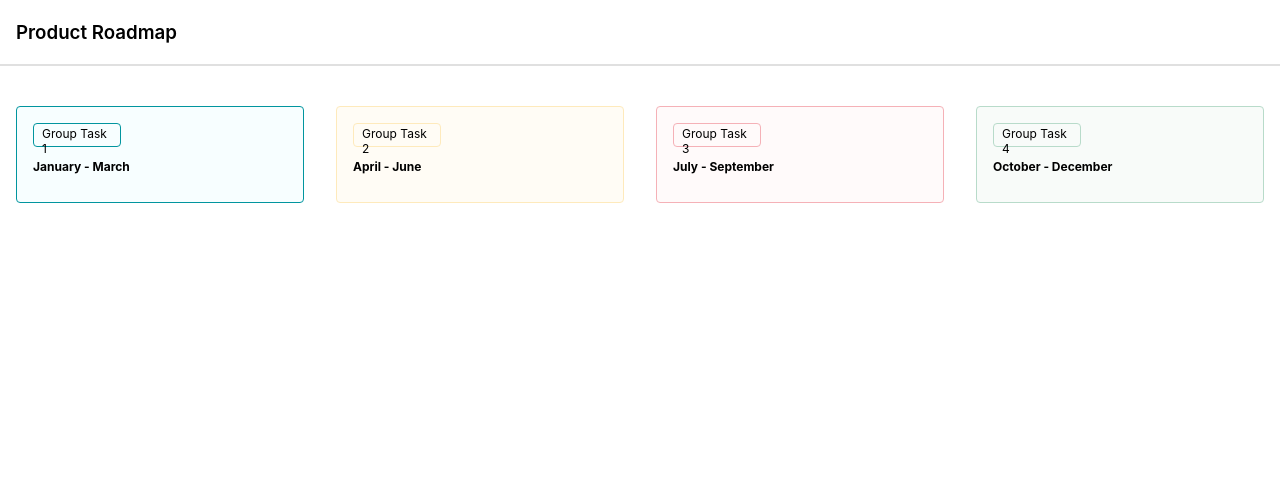
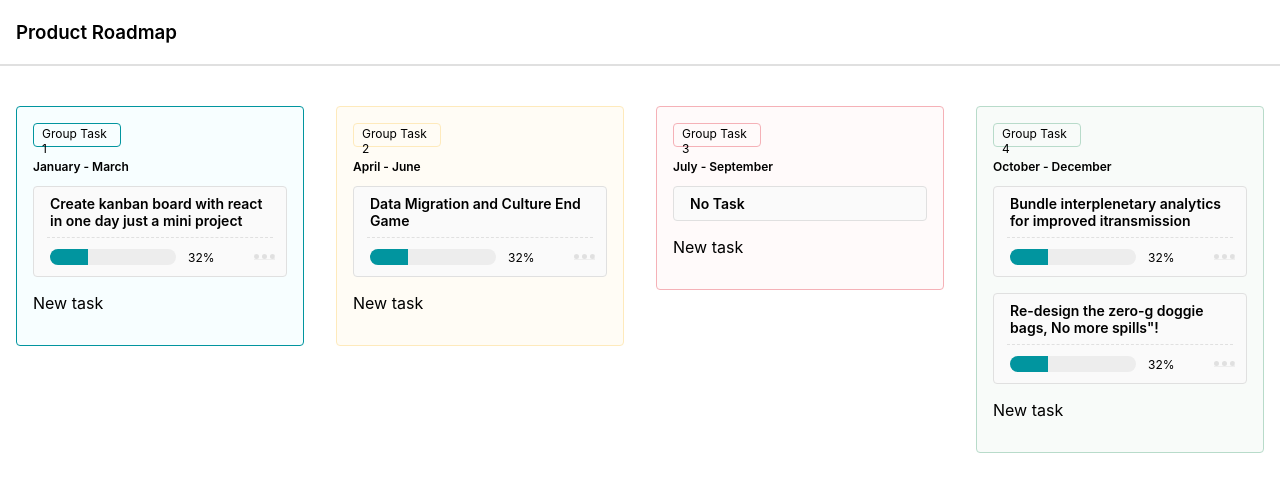
Before and after one commit to suryaajis/kanban-react, a React (Create React App) app in the folder client/: page / in a window 1280 px wide. Shown: the top 492 px of the page. Built offline with nearby package versions, Linux system fonts and the light colour scheme.

Commit message:
component group and task

```diff
--- a/client/src/App.css
+++ b/client/src/App.css
@@ -6,6 +6,9 @@
   display: flex;
   flex-direction: row;
   justify-content: center;
-  align-items: center;
   margin-top: 24px;
 }
+
+/* Small (smaller than 640px)
+Medium (641px to 1007px)
+Large (1008px and larger) */
--- a/client/src/App.js
+++ b/client/src/App.js
@@ -1,16 +1,38 @@
 import "./App.css";
 import { GroupTask } from "./components/GroupTask/GroupTask";
+import { Task } from "./components/Task/Task";
 import { Header } from "./components/Header/Header";
+
+const list1 = [
+  "Bundle interplenetary analytics for improved itransmission",
+  'Re-design the zero-g doggie bags, No more spills"!',
+];
+const list2 = ["Data Migration and Culture End Game"];
+const list3 = ["Create kanban board with react in one day just a mini project"];
 
 function App() {
   return (
     <div className="App">
       <Header />
       <div className="main">
-        <GroupTask section={{ id: 1, months: "January - March" }} />
-        <GroupTask section={{ id: 2, months: "April - June" }} />
-        <GroupTask section={{ id: 3, months: "July - September" }} />
-        <GroupTask section={{ id: 4, months: "October - December" }} />
+        <GroupTask section={{ id: 1, months: "January - March" }}>
+          {list3.map((el) => {
+            return <Task item={el} />;
+          })}
+        </GroupTask>
+        <GroupTask section={{ id: 2, months: "April - June" }}>
+          {list2.map((el) => {
+            return <Task item={el} />;
+          })}
+        </GroupTask>
+        <GroupTask section={{ id: 3, months: "July - September" }}>
+          <Task item={null} />
+        </GroupTask>
+        <GroupTask section={{ id: 4, months: "October - December" }}>
+          {list1.map((el) => {
+            return <Task item={el} />;
+          })}
+        </GroupTask>
       </div>
     </div>
   );
--- a/client/src/components/GroupTask/GroupTask.css
+++ b/client/src/components/GroupTask/GroupTask.css
@@ -1,9 +1,9 @@
 .group-container {
-  background-color: white;
   margin: 16px;
   padding: 16px;
   box-sizing: border-box;
   width: 326px;
+  height: fit-content;
 }
 
 .badge {
@@ -20,7 +20,7 @@
 
 .month {
   font-size: 12px;
-  font-weight: 700;
+  font-weight: 600;
 }
 
 .task-1 {
--- a/client/src/components/GroupTask/GroupTask.js
+++ b/client/src/components/GroupTask/GroupTask.js
@@ -10,6 +10,12 @@ export const GroupTask = (props) => {
         <p className="badge-text">Group Task {id}</p>
       </div>
       <p className="month">{months}</p>
+
+      {props.children}
+      <div>
+        <div></div>
+        <p>New task</p>
+      </div>
     </div>
   );
 };
--- /dev/null
+++ b/client/src/components/Task/Task.css
@@ -0,0 +1,59 @@
+.task-container {
+  border: 1px solid #e0e0e0;
+  border-radius: 4px;
+  background: #fafafa;
+  box-sizing: border-box;
+  margin-bottom: 16px;
+  width: 100%;
+}
+
+.task-text {
+  margin: 8px 16px;
+  font-weight: 600;
+  font-size: 14px;
+}
+
+.divider {
+  border-top: 1px dashed #e0e0e0;
+  border-left: 1px;
+  border-right: 1px;
+  border-bottom: 1px;
+  width: 90%;
+}
+
+.progress-container {
+  display: flex;
+  flex-direction: row;
+  justify-content: space-between;
+  align-items: center;
+  margin: 8px 16px;
+  width: 100%;
+}
+
+.progress-bar {
+  width: 50%;
+  height: 16px;
+  background-color: #ededed;
+  border-radius: 12px;
+  z-index: 0;
+}
+
+.progress-value {
+  width: 30%;
+  height: 16px;
+  background-color: #01959F;
+  z-index: 1;
+  border-radius: 12px 0 0 12px;
+}
+
+.progress-text {
+  font-weight: 400;
+  font-size: 12px;
+  margin: 0 12px;
+}
+
+.setting {
+  border-top: 5px dotted #e0e0e0;
+  border-left: 5px;
+  width: 20px;
+}
--- /dev/null
+++ b/client/src/components/Task/Task.js
@@ -0,0 +1,30 @@
+import React from "react";
+import "./Task.css";
+
+export const Task = (props) => {
+  const { item } = props;
+  if (item) {
+    return (
+      <div className="task-container">
+        {/* <p className='task-text'>No Task</p> */}
+        <div>
+          <p className="task-text">{item}</p>
+          <hr className="divider" />
+          <div className="progress-container">
+            <div className="progress-bar">
+              <div className="progress-value"></div>
+            </div>
+            <p className="progress-text">32%</p>
+            <hr className="setting" />
+          </div>
+        </div>
+      </div>
+    );
+  } else {
+    return (
+      <div className="task-container">
+        <p className="task-text">No Task</p>
+      </div>
+    );
+  }
+};
```
